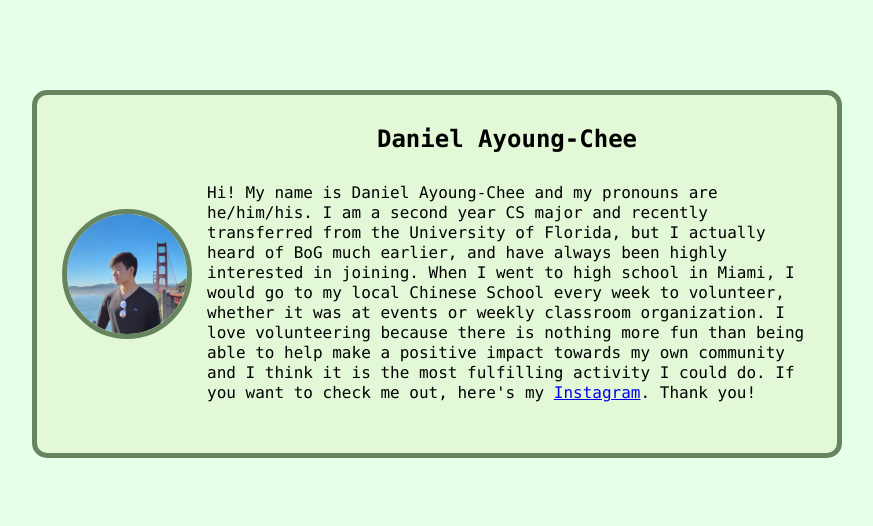
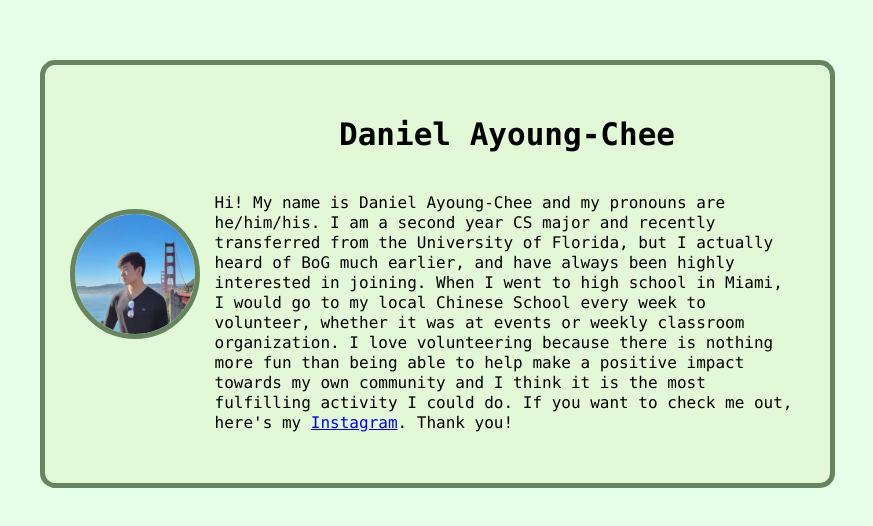
Before and after one commit to DanielPChee/BoG_Application, a plain HTML site: page index.HTML in a window 1280 px wide. Shown: the part 126-652 px from the top of the page, without its empty margins (203-1076 px from the left). Drawn offline with Linux system fonts and the light colour scheme.

Commit message:
Update styles.css

```diff
--- a/styles.css
+++ b/styles.css
@@ -20,7 +20,6 @@ body {
 
 .name-card:hover {
     transform: scale(1.1);
-    box-shadow: 0px 0px 20px rgba(0, 0, 0, 0.2);
     outline-color: #69c165;
 }
 
@@ -34,8 +33,7 @@ body {
 }
 
 .details h1 {
-    font-size: 24px;
-    margin: 0;
+    font-size: 31px;
     color: #000000;
     text-align: center;
 }
@@ -46,7 +44,7 @@ body {
 .details p {
     font-size: 16px;
     margin: 10px 0 0;
-    max-width: 600px;
+    max-width: 585px;
     color: #000000;
     line-height: 1.25;
 }
```
